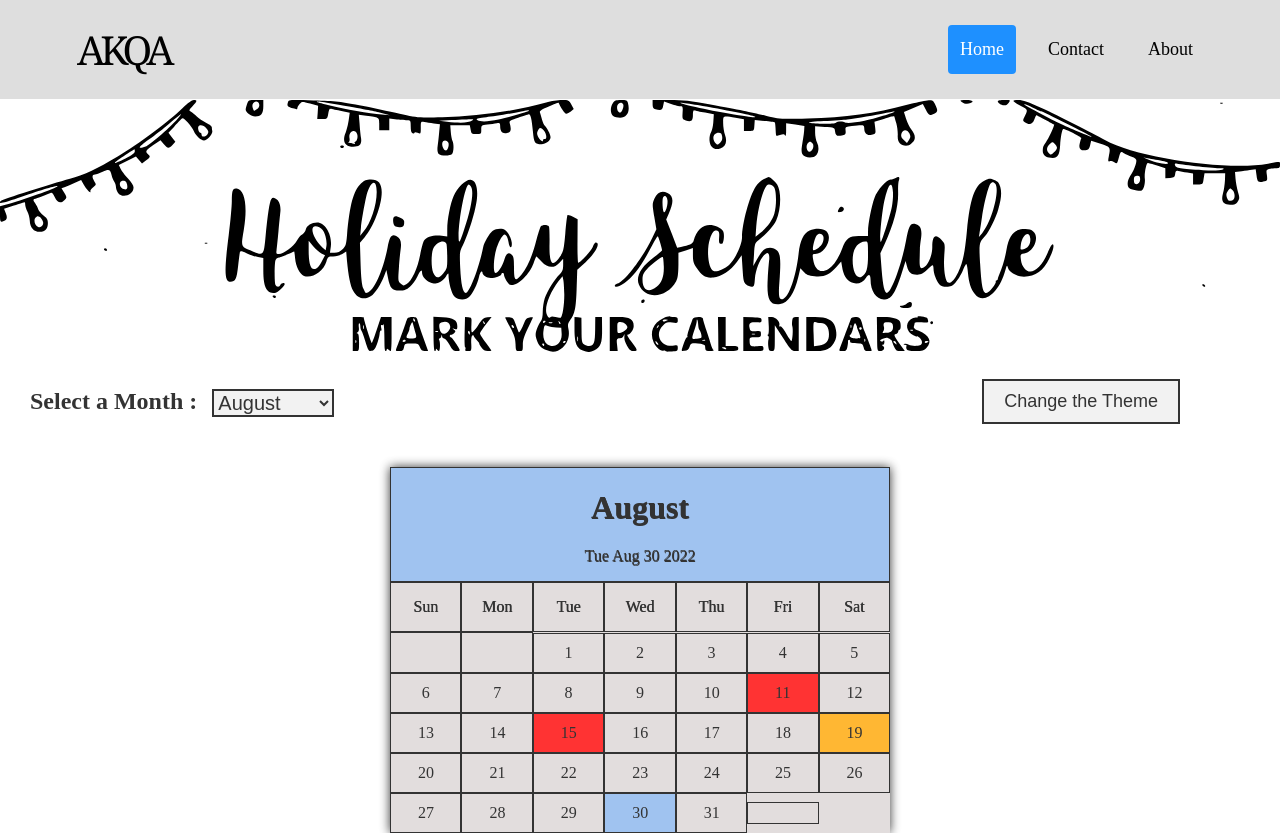
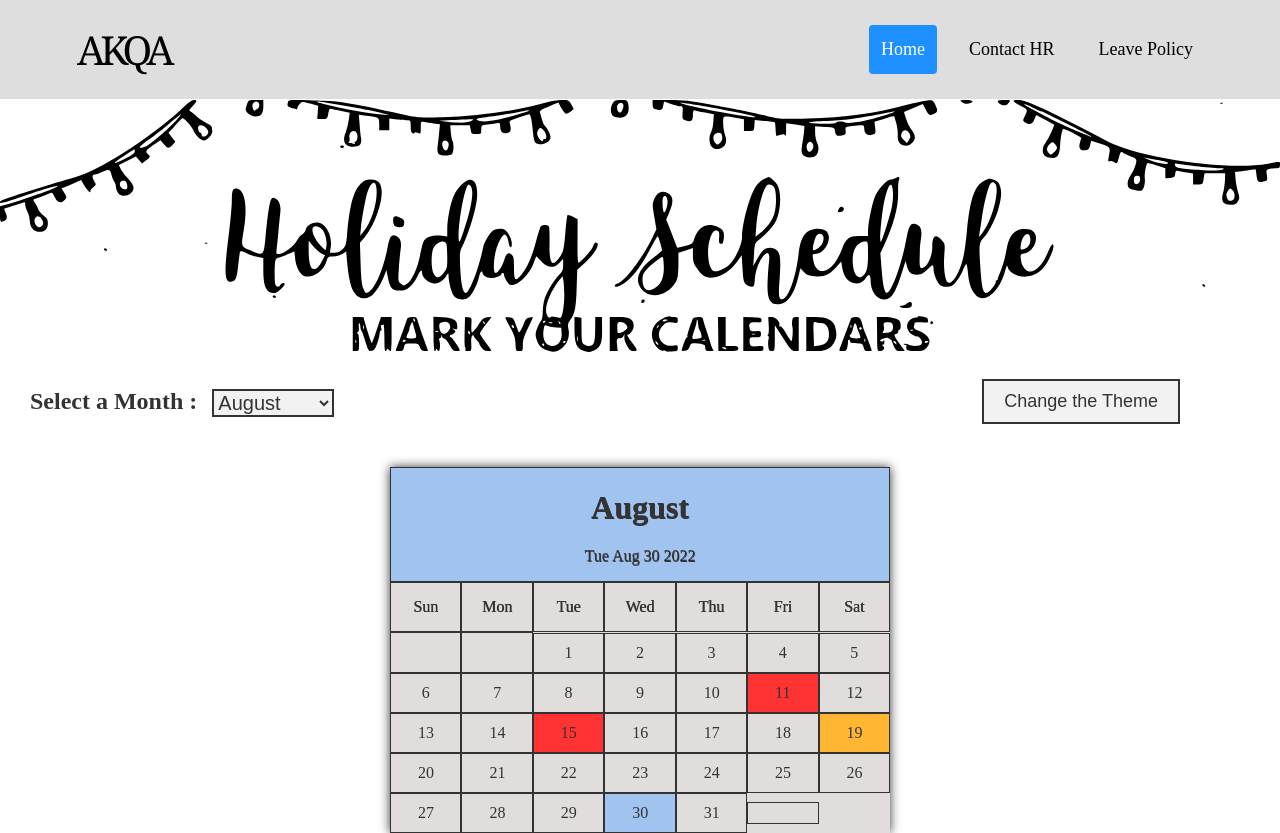
Before and after one commit to VasuGargDev/akqa-holiday-calendar, a plain HTML site: page public/index.html in a window 1280 px wide. Drawn offline with Linux system fonts and the light colour scheme.

Commit message:
adding the extra HTML files

```diff
--- a/public/index.html
+++ b/public/index.html
@@ -13,13 +13,11 @@
 
         <a href="#" id="logo" class="logo">
             <span>AKQA</span>
-            <!-- <img src="AKQA-Logo.svg.jpg" alt="" width="110px" height="50px"> -->
-            <!-- <img class="nav_logo" src="AKQAwhite.jpeg" alt="AKQA-Logo.svg.jpg"  width="110px" height="50px" /> -->
         </a>
         <div id="navbar-right">
           <a class="active" href="#home">Home</a>
-          <a href="#contact">Contact</a>
-          <a href="#about">About</a>
+          <a href="contact.html">Contact HR</a>
+          <a href="policy.html">Leave Policy</a>
         </div>
     </div>
 
```
